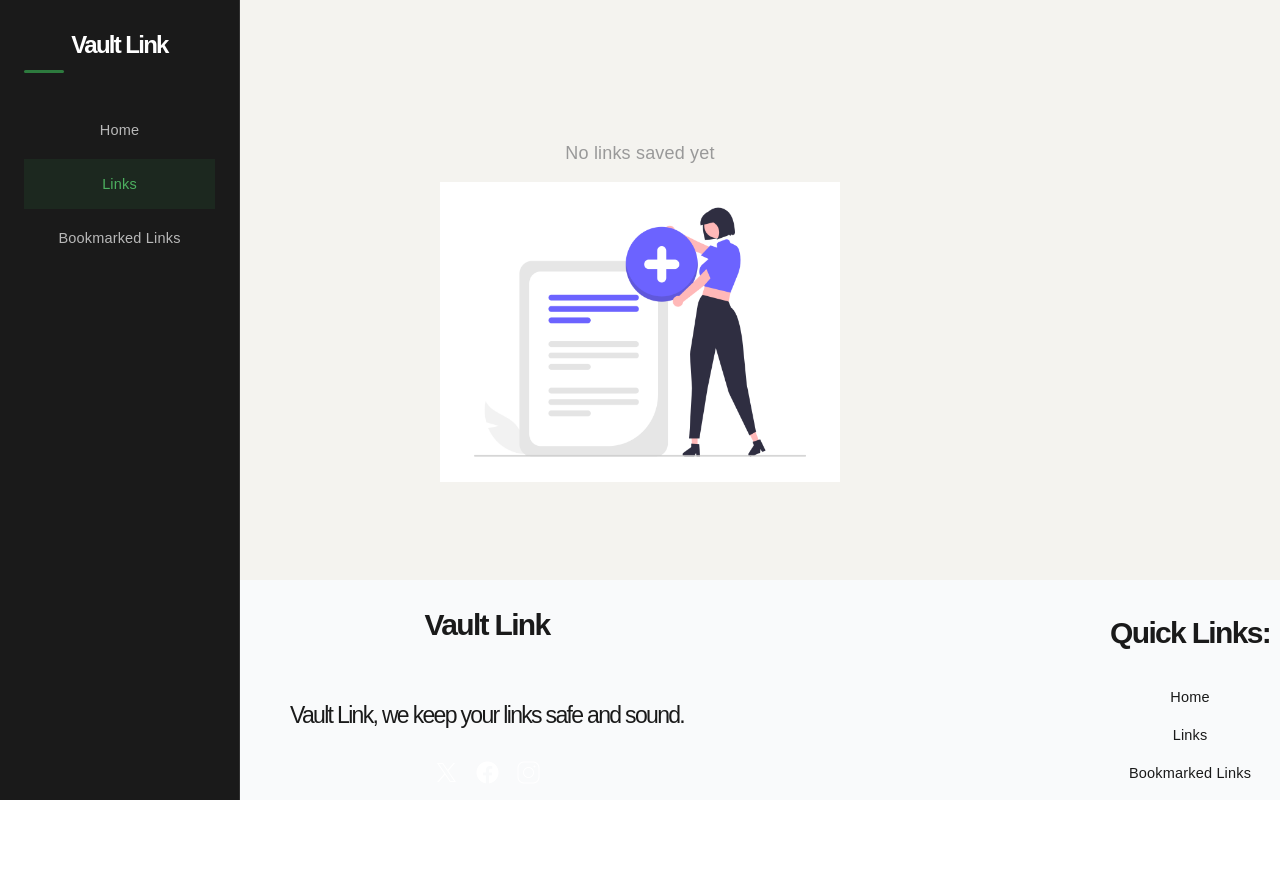
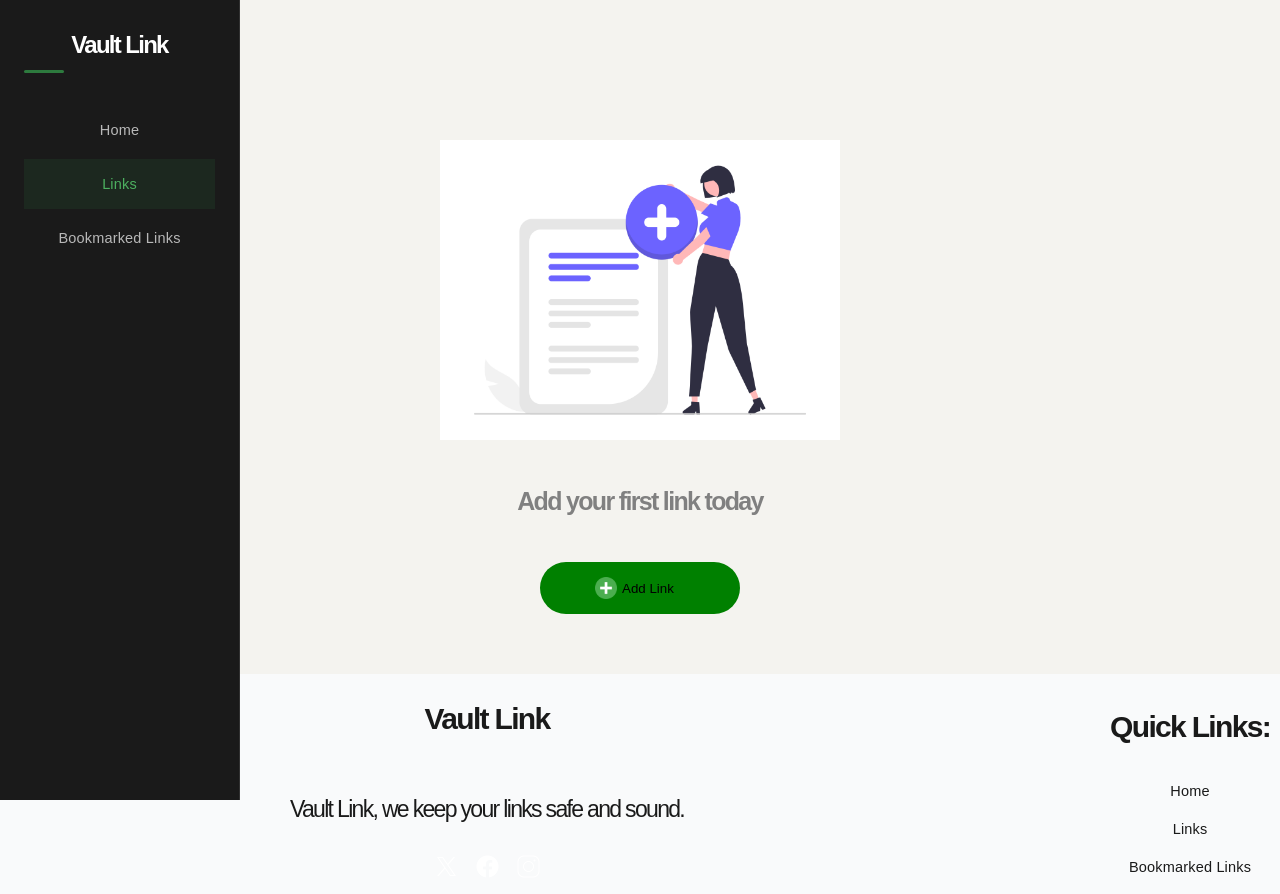
Before and after one commit to surprise2024-cpu/challenge-2-Link-Vault, a React (Vite) app: page /links-page in a window 1280 px wide. Before the commit the page ends 800 px from the top, so only its background shows below. Built offline with nearby package versions, Linux system fonts and the light colour scheme; a web font is replaced by a local one.

Commit message:
links and bookmark page button update

```diff
--- a/src/pages/Bookmarked.tsx
+++ b/src/pages/Bookmarked.tsx
@@ -4,28 +4,29 @@ import { useBookmarks } from '../components/hooks/useBookmarks'
 import styles from './LinksPage.module.css'
 import { Text } from '../components/Text/Text'
 import { Button } from '../components/Button/Button'
-import { NavLink } from 'react-router'
+import { NavLink, useNavigate } from 'react-router'
 import { ContentContainer } from '../ContentContainer'
 import { SearchBar } from '../components/Search/SearchBar'
 import mark from '../assets/undraw_save-to-bookmarks_9o51.png'
 import { useAlert } from '../components/Alert/AlertProvider'
 import type { Bookmark } from '../components/library/types'
 import { EditModal } from '../components/EditModal/EditModal'
+import add from '../assets/plus.png'
 
 export const Bookmarked: React.FC = () => {
 
   const { bookmarks, remove, toggleBookmark, edit } = useBookmarks()
-
   const [query, setQuery] = useState('')
-
-
   const [editingId, setEditingId] = useState<string | null>(null)
   const { showAlert, confirmAction } = useAlert()
   const editingBookmark = bookmarks.find(b => b.id === editingId)
+  const bookmarked = bookmarks.filter((b) => b.isBookmarked)
+  const q = query.trim().toLowerCase()
+  const navigate = useNavigate();
 
-  const bookmarked = bookmarks.filter((b) => b.isBookmarked)
-
-  const q = query.trim().toLowerCase()
+  const handleRedirect = () => {
+    navigate('/');
+  }
 
   const filtered = bookmarked.filter(b => {
 
@@ -53,13 +54,16 @@ export const Bookmarked: React.FC = () => {
 
 
 
-  if (bookmarked.length === 0) {
-    return <div className={styles['empty']} >
-
-      <img src={mark} alt='bookmark' className={styles['mark-icon']}/>
-      No bookmarked links yet
-    </div>
-  }
+  if (bookmarks.length === 0) {
+      return <div className={styles['empty']} >
+        <img src={mark} alt='bookmark' className={styles['mark-icon']}/>
+        <Text variant='h2' className={styles['short-mess']}>Add your first link today</Text>
+        <Button className={styles['empty-btn']} onClick={handleRedirect}>
+          <img src={add} alt='add icon' />
+          Add Link
+        </Button>
+      </div>
+    }
 
   return (
     <div className={styles['list-cont']}>
--- a/src/pages/LinksPage.module.css
+++ b/src/pages/LinksPage.module.css
@@ -13,10 +13,24 @@
     flex-direction: column;
     align-items: center;
     gap: 16px;
-    padding: 140px 40px 60px;
+    padding: 140px 50px 60px;
     text-align: center;
     color: #999;
     font-size: 18px;
+}
+
+.empty-btn {
+    width: 200px;
+    border-radius: 30px;
+    display: flex;
+    align-items: center;
+    padding-left: 55px;
+}
+
+.empty-btn img {
+    width: 22px;
+    height: 22px;
+    padding-right: 5px;
 }
 
 .card {
@@ -120,7 +134,11 @@
 
 }
 
-
+.short-mess {
+    color: gray;
+    font-size: 25px;
+    flex-wrap: wrap;
+}
 
 .mark-icon {
     width: 400px;
--- a/src/pages/LinksPage.tsx
+++ b/src/pages/LinksPage.tsx
@@ -11,20 +11,23 @@ import mark from '../assets/undraw_save-to-bookmarks_9o51.png'
 import { EditModal } from '../components/EditModal/EditModal'
 import { useAlert } from '../components/Alert/AlertProvider'
 import type { Bookmark } from '../components/library/types'
+import add from '../assets/plus.png'
+import { useNavigate } from 'react-router'
 
 export const LinksPage: React.FC = () => {
 
   const {bookmarks, remove, toggleBookmark, edit }  = useBookmarks()
+  const [editingId, setEditingId] = useState<string | null>(null)
+  const { showAlert, confirmAction } = useAlert()
+  const editingBookmark = bookmarks.find(b => b.id === editingId)
+  const [query, setQuery] = useState('')
+  const q = query.trim().toLowerCase()
 
-  const [editingId, setEditingId] = useState<string | null>(null)
+  const navigate = useNavigate();
 
-  const { showAlert, confirmAction } = useAlert()
-
-  const editingBookmark = bookmarks.find(b => b.id === editingId)
-
-  const [query, setQuery] = useState('')
-
-  const q = query.trim().toLowerCase()
+  const handleRedirect = () => {
+    navigate('/');
+  }
 
   const filtered = bookmarks.filter(b => {
 
@@ -52,8 +55,12 @@ export const LinksPage: React.FC = () => {
 
   if (bookmarks.length === 0) {
     return <div className={styles['empty']} >
-      No links saved yet
       <img src={mark} alt='bookmark' className={styles['mark-icon']}/>
+      <Text variant='h2' className={styles['short-mess']}>Add your first link today</Text>
+      <Button className={styles['empty-btn']} onClick={handleRedirect}>
+        <img src={add} alt='add icon' />
+        Add Link
+      </Button>
     </div>
   }
 
```
Also changed, not shown: src/asset-attribution.txt, src/assets/plus.png (added).
